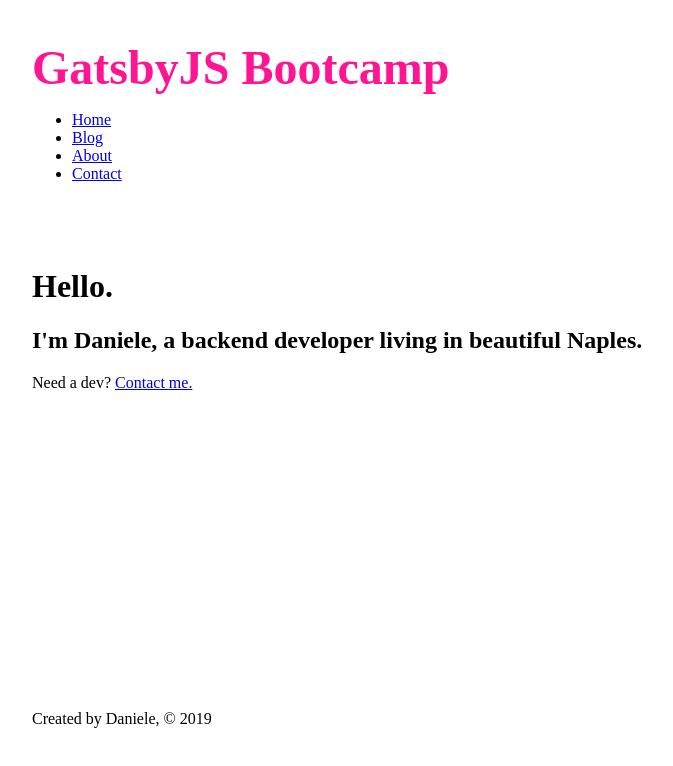
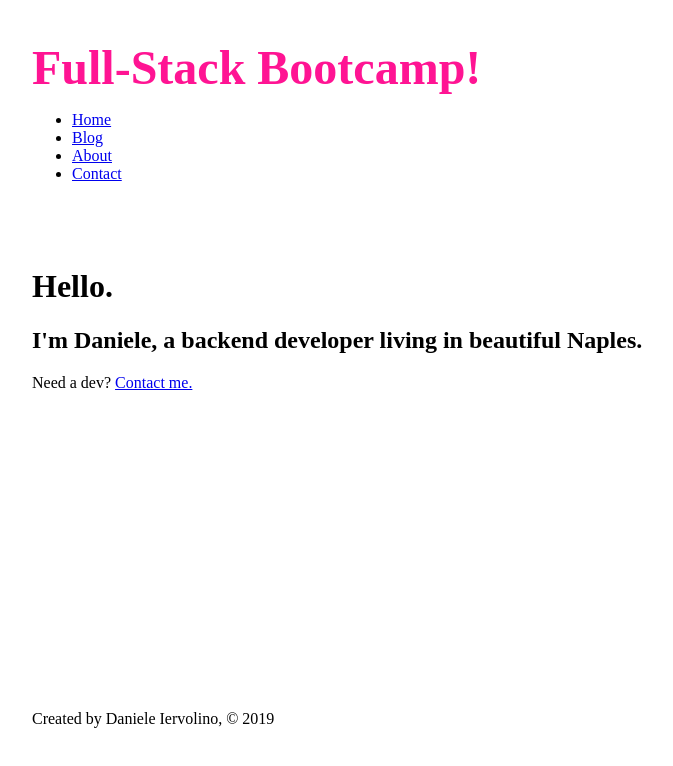
Before and after one commit to driver2000/gatsby-course, a Gatsby site in the folder gatsby-bootcamp/: page / in a window 1280 px wide. Shown: the whole page, without its empty margins (233-906 px from the left). Built offline with nearby package versions, Linux system fonts and the light colour scheme; Gatsby itself is replaced by a stand-in of ours.

Commit message:
graphql queries

```diff
--- a/gatsby-bootcamp/gatsby-config.js
+++ b/gatsby-bootcamp/gatsby-config.js
@@ -5,6 +5,10 @@
  */
 
 module.exports = {
+  siteMetadata: {
+    title: 'Full-Stack Bootcamp!',
+    author: 'Daniele Iervolino'
+  },
   plugins: [
     'gatsby-plugin-sass'
   ]
--- a/gatsby-bootcamp/src/components/footer.js
+++ b/gatsby-bootcamp/src/components/footer.js
@@ -1,9 +1,20 @@
 import React from "react";
+import { graphql, useStaticQuery } from "gatsby";
 
 const Footer = () => {
+  const data = useStaticQuery(graphql`
+    {
+      site {
+        siteMetadata {
+          author
+        }
+      }
+    }
+  `);
+
   return (
     <footer>
-      <p>Created by Daniele, © 2019</p>
+      <p>Created by {data.site.siteMetadata.author}, © 2019</p>
     </footer>
   );
 };
--- a/gatsby-bootcamp/src/components/header.js
+++ b/gatsby-bootcamp/src/components/header.js
@@ -1,14 +1,24 @@
 import React from "react";
-import { Link } from "gatsby";
+import { Link, graphql, useStaticQuery } from "gatsby";
 import headerStyles from "../styles/header.module.scss";
 
 const Header = () => {
+  const data = useStaticQuery(graphql`
+    {
+      site {
+        siteMetadata {
+          title
+        }
+      }
+    }
+  `);
+
   return (
     <header className={headerStyles.header}>
       <div>
         <h1 style={{ margin: 0 }}>
           <Link to="/" className={headerStyles.title}>
-            GatsbyJS Bootcamp
+            {data.site.siteMetadata.title}
           </Link>
         </h1>
         <nav>
```
